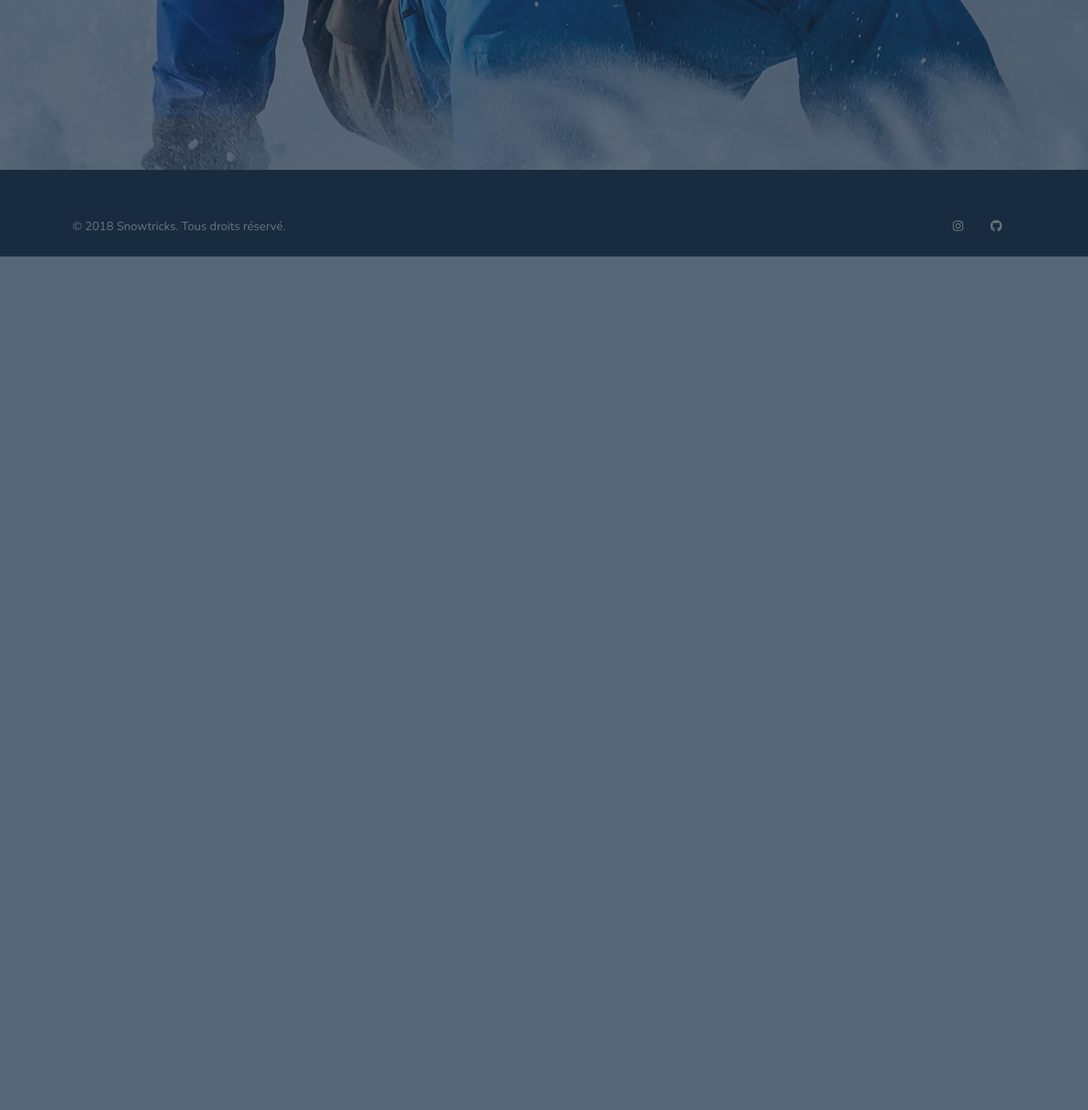
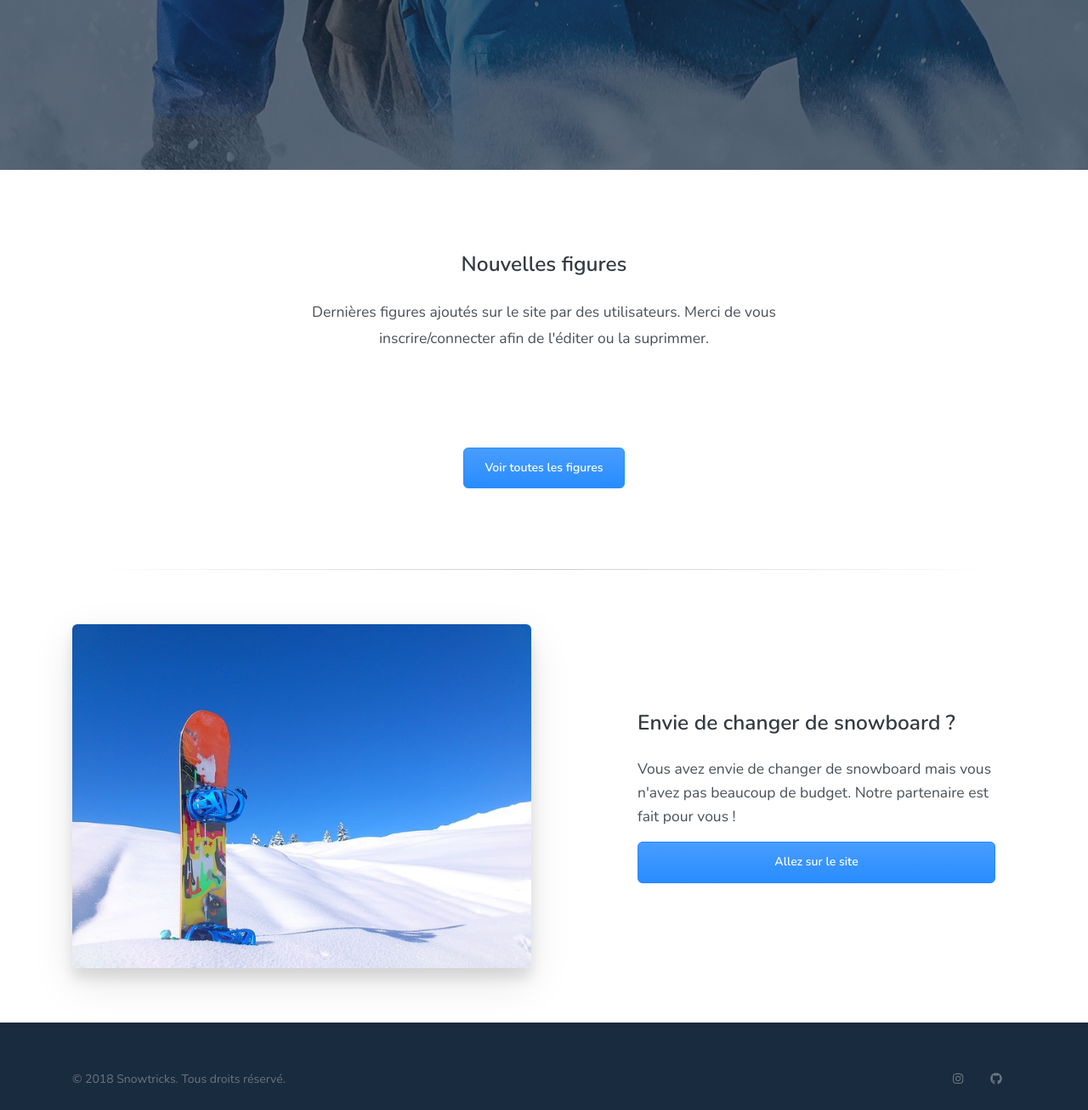
Before and after one commit to Toonerad/p6_snowtricks, a Symfony app: template templates/home/index.html.twig in a window 1280 px wide. Shown: the part 600-1907 px from the top of the page at 85% size. Before the commit the page ends 902 px from the top, so only its background shows below. Run offline with Twig, Linux system fonts and the light colour scheme; the template is opened without the code that fills it, so the values that code supplies are empty; some libraries are stand-ins or nearby versions.

Commit message:
edit HomeController and twig, prepare form for add tricks and edit some files

```diff
--- a/src/Controller/SecurityController.php
+++ b/src/Controller/SecurityController.php
@@ -31,6 +31,8 @@ class SecurityController extends AbstractController
         if($form->isSubmitted() && $form->isValid()) {
             $hash = $encoder->encodePassword($user, $user->getPassword());
             $user->setPassword($hash);
+            $user->setIsActivated(false);
+            //$token = bin2hex(random_bytes(78));
             $manager->persist($user);
             $manager->flush();
 
--- a/src/Controller/TricksController.php
+++ b/src/Controller/TricksController.php
@@ -17,7 +17,7 @@ class TricksController extends AbstractController
     public function index(TrickRepository $repo)
     {
 
-        $tricks = $repo->findAll();
+        $tricks = $repo->findBy(array(), array('id' => 'DESC'));
 
         return $this->render('tricks/index.html.twig', [
             'tricks' => $tricks
--- a/templates/base.html.twig
+++ b/templates/base.html.twig
@@ -51,7 +51,9 @@
                     <li class="nav-item">
                         <a href="{{ path('security_registration') }}" class="nav-link d-lg-none">S'inscrire</a>
                         <a href="{{ path('security_registration') }}" class="btn btn-sm bg-light d-none d-lg-inline-flex">S'inscrire</a>
+
                     </li>
+
                     <li class="nav-item">
                         <a href="{{ path('security_login') }}" class="nav-link d-lg-none">Se connecter</a>
                         <a href="{{ path('security_login') }}" class="btn btn-sm bg-light d-none d-lg-inline-flex">Se connecter</a>
--- a/templates/home/index.html.twig
+++ b/templates/home/index.html.twig
@@ -23,5 +23,87 @@
     </section>
 
 
+    <section id="figures" class="slice slice-lg" data-delimiter="1">
+        <div class="container">
+            <div class="mb-md text-center">
+                <h3 class="heading h3">Nouvelles figures</h3>
+                <div class="fluid-paragraph text-center mt-4">
+                    <p class="lead lh-180">Dernières figures ajoutés sur le site par des utilisateurs.{% if not app.user %} Merci de vous inscrire/connecter afin de l'éditer ou la suprimmer.{% endif %}</p>
+                </div>
+            </div>
+
+            <div class="row">
+
+                {% for trick in tricks %}
+                    <div class="col-lg-3" style="margin-bottom: 30px">
+                        <div class="card">
+                            <div class="card-image">
+                                <a href="{{ path('tricks_show', {'id': trick.id}) }}" > <img src="https://place-hold.it/270x200" class="img-fluid"></a>
+                            </div>
+                            <div class="card-body">
+                                <div class="row mb-1">
+                                    <div class="col">
+                                        <a href="{{ path('tricks_show', {'id': trick.id}) }}"><h5 class="heading h5 mb-3">{{ trick.name }}</h5></a>
+                                    </div>
+                                </div>
+                                <p class="card-text">{{ trick.description|slice(0,20) }}...</p>
+                                {% if app.user %}
+                                    <div class="col">
+                                        <div class="card-icon-actions card-icon-actions-lg text-right">
+                                            <a href="#"><i class="fas fa-pencil-alt"></i></a>
+                                            <a href="#"><i class="fas fa-trash-alt"></i></a>
+                                        </div>
+                                    </div>
+                                {% endif %}
+                            </div>
+                        </div>
+                    </div>
+                {% endfor %}
+            </div>
+
+            <div class="px-4">
+                <div class="row justify-content-center cols-xs-space cols-sm-space cols-md-space">
+                    <div class="col-lg-7">
+                        <div class="text-center">
+                            <div class="btn-container mt-5">
+                                <a href="{{ path('tricks') }}" class="btn btn-primary">
+                                    Voir toutes les figures
+                                </a>
+                               {% if app.user %}
+                                   <a href="{{ path('tricks_add') }}" class="btn btn-link">Ajouter une figure</a>
+                                {% endif %}
+                            </div>
+                        </div>
+                    </div>
+                </div>
+            </div>
+
+        </div>
+    </section>
+
+    <section class="slice sct-color-1">
+        <div class="container">
+            <div class="row cols-xs-space cols-sm-space align-items-center">
+                <div class="col-md-6">
+                    <img src="{{ asset('img/snowboard.jpg') }}" class="img-center img-fluid rounded z-depth-3">
+                </div>
+                <div class="col-md-6 col-lg-5 ml-lg-auto">
+                    <div class="pr-md-4">
+                        <h3 class="heading heading-3 strong-500">
+                            Envie de changer de snowboard ?
+                        </h3>
+                        <p class="lead text-gray mt-4"> Vous avez envie de changer de snowboard mais vous n'avez pas beaucoup de budget. Notre partenaire est fait pour vous !
+                        </p>
+
+                        <button type="button" class="btn btn-block btn-primary">Allez sur le site</button>
+                    </div>
+                </div>
+            </div>
+        </div>
+    </section>
+
+
+
+
 
 {% endblock %}
--- a/templates/tricks/tricks_add.html.twig
+++ b/templates/tricks/tricks_add.html.twig
@@ -4,4 +4,6 @@
 
 {% block body %}
 
+
+
 {% endblock %}
```
Also changed, not shown: src/Controller/HomeController.php (+8 -2 lines), src/Controller/TricksAddController.php (+15 -1 lines), src/Controller/TricksShowController.php (+3 -5 lines), src/Entity/User.php (+7 -2 lines), public/img/snowboard.jpg (added).
